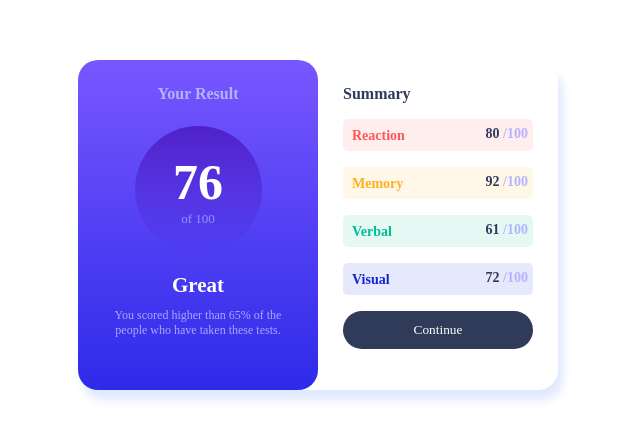
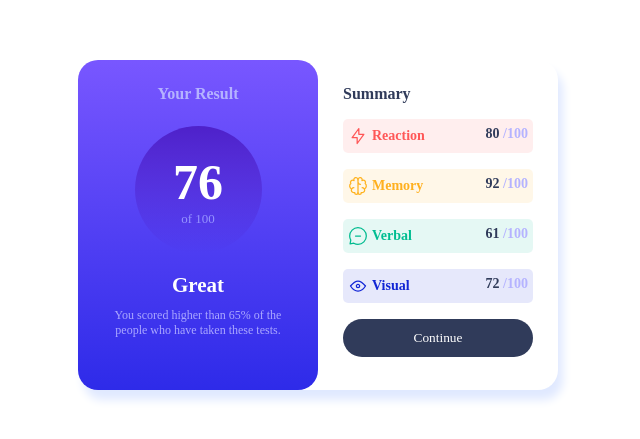
Before and after one commit to David23-Dev/Results-summary-component, a plain HTML site: page index.html in a window 1280 px wide. Shown: the part 175-614 px from the top of the page, without its empty margins (322-962 px from the left). Drawn offline with Linux system fonts and the light colour scheme; a web font is replaced by a local one.

Commit message:
Add files via upload

```diff
--- a/index.html
+++ b/index.html
@@ -32,7 +32,7 @@
 
             <section id="resultadoReaccion">
                 <div class="atributo">
-                    <img src="Results-summary-component//assets/images/icon-reaction.svg" alt="">
+                    <img src="assets/images/icon-reaction.svg" alt="">
                     <h4><span id="reaccion">Reaction</span></h4>
                 </div>
                 <h1 class="puntos">80 <span class="puntosMaximos">/100</span></h1>
@@ -40,7 +40,7 @@
 
             <section id="resultadoMemoria">
                 <div class="atributo">
-                    <img src="Results-summary-component//assets/images/icon-memory.svg" alt="">
+                    <img src="assets/images/icon-memory.svg" alt="">
                     <h4><span id="memoria">Memory</span></h4>
                 </div>
                 <h1 class="puntos">92 <span class="puntosMaximos">/100</span></h1>
@@ -48,7 +48,7 @@
 
             <section id="resultadoVerbal">
                 <div class="atributo">
-                    <img src="Results-summary-component//assets/images/icon-verbal.svg" alt="">
+                    <img src="assets/images/icon-verbal.svg" alt="">
                     <h4><span id="verbal">Verbal</span></h4>
                 </div>
                 <h1 class="puntos">61 <span class="puntosMaximos">/100</span></h1>
@@ -56,7 +56,7 @@
 
             <section id="resultadoVisual">
                 <div class="atributo">
-                    <img src="Results-summary-component//assets/images/icon-visual.svg" alt="">
+                    <img src="assets/images/icon-visual.svg" alt="">
                     <h4><span id="visual">Visual</span></h4>
                 </div>
                 <h1 class="puntos">72 <span class="puntosMaximos">/100</span></h1>
```
